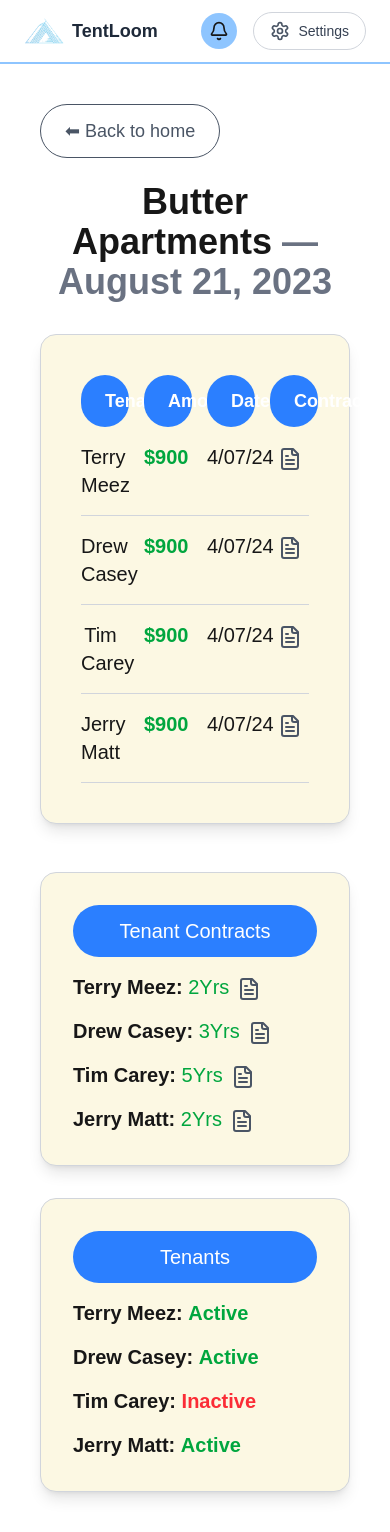
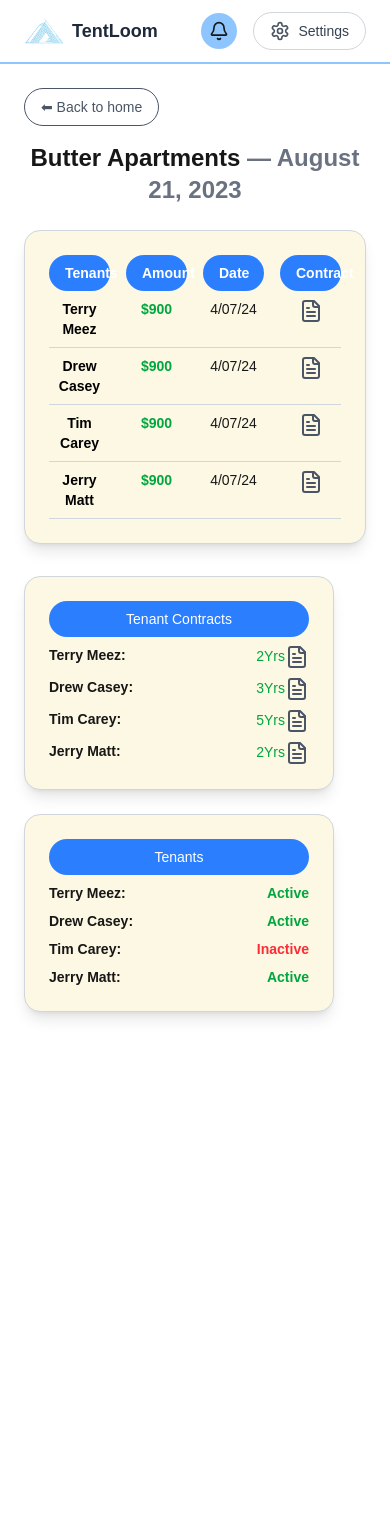
Before and after one commit to adnanfrd/Transaction-system, a Next.js app in the folder admin/: page /apartments/subapartments in a window 390 px wide. After the commit the page ends 1036 px from the top, so only its background shows below. Built offline with nearby package versions, Linux system fonts and the light colour scheme.

Commit message:
make tenantdetails Page

```diff
--- /dev/null
+++ b/admin/src/app/tenantdetails/page.tsx
@@ -0,0 +1,12 @@
+import TenantDetails from '@/subComponents/TenantDetails'
+import React from 'react'
+
+const page = () => {
+  return (
+    <div>
+        <TenantDetails/>
+    </div>
+  )
+}
+
+export default page
--- a/admin/src/subComponents/SubApartments.tsx
+++ b/admin/src/subComponents/SubApartments.tsx
@@ -1,86 +1,84 @@
 import Link from "next/link";
-import { FileText } from "lucide-react"; // Importing Lucide React icons
+import { FileText } from "lucide-react";
 
 const ButterApartments = () => {
   const tenants = [
-    { name: "Terry Meez", amount: "$900", date: "4/07/24", contract: "#", status: "Active", years: "2Yrs" },
-    { name: "Drew Casey", amount: "$900", date: "4/07/24", contract: "#", status: "Active", years: "3Yrs" },
-    { name: "Tim Carey", amount: "$900", date: "4/07/24", contract: "#", status: "Inactive", years: "5Yrs" },
-    { name: "Jerry Matt", amount: "$900", date: "4/07/24", contract: "#", status: "Active", years: "2Yrs" },
+    { name: "Terry Meez", amount: "$900", date: "4/07/24", contract: "#", status: "Active", years: "2Yrs", detailsPage: "/tenantdetails" },
+    { name: "Drew Casey", amount: "$900", date: "4/07/24", contract: "#", status: "Active", years: "3Yrs", detailsPage: "/tenantdetails" },
+    { name: "Tim Carey", amount: "$900", date: "4/07/24", contract: "#", status: "Inactive", years: "5Yrs", detailsPage: "/tenantdetails" },
+    { name: "Jerry Matt", amount: "$900", date: "4/07/24", contract: "#", status: "Active", years: "2Yrs", detailsPage: "/tenantdetails" },
   ];
 
   return (
-    <div className="min-h-screen bg-white flex flex-col items-center p-10">
-      {/* Back Button */}
-      <div className="w-full max-w-7xl mb-6 flex">
-        <Link
-          href="/"
-          className="flex items-center text-gray-600 border rounded-full px-6 py-3 text-lg hover:bg-gray-100"
-        >
+    <div className="min-h-screen bg-white flex flex-col items-center p-6 md:p-10">
+      <div className="w-full max-w-7xl mb-4 md:mb-6 flex">
+        <Link href="/" className="flex items-center text-gray-600 border rounded-full px-4 py-2 md:px-6 md:py-3 text-sm md:text-lg hover:bg-gray-100">
           ⬅ Back to home
         </Link>
       </div>
 
-      {/* Page Title */}
-      <h1 className="text-4xl font-semibold text-center mb-8">
-        <span className="font-bold">Butter Apartments</span>{" "}
-        <span className="text-gray-500">— August 21, 2023</span>
+      <h1 className="text-2xl md:text-4xl font-semibold text-center mb-6">
+        <span className="font-bold">Butter Apartments</span>
+        <span className="text-gray-500"> — August 21, 2023</span>
       </h1>
 
-      {/* Layout Grid */}
-      <div className="grid grid-cols-1 lg:grid-cols-2 gap-12 w-full max-w-7xl">
-        {/* Tenants Table */}
-        <div className="bg-[#FCF8E3] p-10 rounded-2xl shadow-lg border border-gray-300">
-          <div className="grid grid-cols-4 gap-6 text-center font-semibold text-lg">
-            <span className="bg-blue-500 text-white px-6 py-3 rounded-full">Tenants</span>
-            <span className="bg-blue-500 text-white px-6 py-3 rounded-full">Amount</span>
-            <span className="bg-blue-500 text-white px-6 py-3 rounded-full">Date</span>
-            <span className="bg-blue-500 text-white px-6 py-3 rounded-full">Contract</span>
+      <div className="grid grid-cols-1 md:grid-cols-3 gap-8 w-full max-w-7xl">
+        <div className="col-span-2 bg-[#FCF8E3] p-6 md:p-10 rounded-2xl shadow-lg border border-gray-300">
+          <div className="grid grid-cols-4 gap-4 md:gap-6 text-center font-semibold text-sm md:text-lg">
+            <span className="bg-blue-500 text-white px-4 py-2 md:px-6 md:py-3 rounded-full">Tenants</span>
+            <span className="bg-blue-500 text-white px-4 py-2 md:px-6 md:py-3 rounded-full">Amount</span>
+            <span className="bg-blue-500 text-white px-4 py-2 md:px-6 md:py-3 rounded-full">Date</span>
+            <span className="bg-blue-500 text-white px-4 py-2 md:px-6 md:py-3 rounded-full">Contract</span>
           </div>
+
           {tenants.map((tenant, index) => (
-            <div key={index} className="grid grid-cols-4 gap-6 text-center py-4 border-b border-gray-300 text-xl">
-              <span>{tenant.name}</span>
+            <div key={index} className="grid grid-cols-4 gap-4 md:gap-6 text-center py-2 md:py-4 border-b border-gray-300 text-sm md:text-xl">
+              <Link href={tenant.detailsPage} className="text-black font-bold cursor-pointer">
+                {tenant.name}
+              </Link>
               <span className="text-green-600 font-bold">{tenant.amount}</span>
               <span>{tenant.date}</span>
               <span>
                 <Link href={tenant.contract}>
-                  <FileText className="text-gray-600 cursor-pointer hover:text-blue-500 inline-block" size={24} />
+                <FileText className="text-gray-600 cursor-pointer hover:text-blue-500 inline-block md:w-8 md:h-8" size={24} />
                 </Link>
               </span>
             </div>
           ))}
         </div>
 
-        {/* Right Section */}
-        <div className="grid grid-cols-1 md:grid-cols-2 gap-8">
-          {/* Tenant Contracts */}
-          <div className="bg-[#FCF8E3] p-8 rounded-2xl shadow-lg border border-gray-300">
-            <h3 className="bg-blue-500 text-white px-6 py-3 rounded-full text-center font-medium text-xl">
+        <div className="grid grid-cols-1 gap-6">
+          <div className="bg-[#FCF8E3] p-6 md:p-8 rounded-2xl shadow-lg border border-gray-300">
+            <h3 className="bg-blue-500 text-white px-4 py-2 md:px-6 md:py-3 rounded-full text-center font-medium text-sm md:text-xl">
               Tenant Contracts
             </h3>
             {tenants.map((tenant, index) => (
-              <p key={index} className="text-xl mt-4">
-                <strong>{tenant.name}:</strong> <span className="text-green-600">{tenant.years}</span>
+              <p key={index} className="text-sm md:text-xl mt-2 md:mt-4 flex justify-between">
+                <div>
+                <strong>{tenant.name}:</strong>
+                    </div>
+                    <div>
+                <span className="text-green-600">{tenant.years}</span>
                 <Link href={tenant.contract}>
-                  <FileText className="text-gray-600 ml-2 cursor-pointer hover:text-blue-500 inline-block" size={24} />
+                <FileText className="text-gray-600 cursor-pointer hover:text-blue-500 inline-block md:w-8 md:h-8" size={24} />
                 </Link>
+                </div>
               </p>
             ))}
           </div>
 
-          {/* Tenant Status */}
-          <div className="bg-[#FCF8E3] p-8 rounded-2xl shadow-lg border border-gray-300">
-            <h3 className="bg-blue-500 text-white px-6 py-3 rounded-full text-center font-medium text-xl">Tenants</h3>
+          <div className="bg-[#FCF8E3] p-6 md:p-8 rounded-2xl shadow-lg border border-gray-300">
+            <h3 className="bg-blue-500 text-white px-4 py-2 md:px-6 md:py-3 rounded-full text-center font-medium text-sm md:text-xl">Tenants</h3>
             {tenants.map((tenant, index) => (
-              <p key={index} className="text-xl mt-4">
-                <strong>{tenant.name}:</strong>{" "}
-                <span
-                  className={`font-semibold text-xl ${
-                    tenant.status === "Active" ? "text-green-600" : "text-red-500"
-                  }`}
-                >
+              <p key={index} className="text-sm md:text-xl mt-2 md:mt-4 flex justify-between">
+                <div>
+                <strong>{tenant.name}:</strong>
+                </div>
+                <div>
+                <span className={`font-semibold text-sm md:text-xl ${tenant.status === "Active" ? "text-green-600" : "text-red-500"}`}>
                   {tenant.status}
                 </span>
+                </div>
               </p>
             ))}
           </div>
--- /dev/null
+++ b/admin/src/subComponents/TenantDetails.tsx
@@ -0,0 +1,55 @@
+import Link from "next/link";
+import { ArrowLeft } from "lucide-react";
+
+const TenantDetails = () => {
+  return (
+    <div className="min-h-[80vh] flex flex-col items-center justify-center bg-white px-6 py-10">
+      <div className="w-full max-w-3xl flex items-center justify-between mb-6">
+        <Link
+          href="/"
+          className="flex items-center text-gray-600 border rounded-full px-6 py-2 text-lg hover:bg-gray-100"
+        >
+          <ArrowLeft className="mr-2" size={20} /> Back to home
+        </Link>
+        <span className="text-xl text-gray-500">August 21, 2023</span>
+      </div>
+
+      <h1 className="text-3xl font-semibold text-center mb-6">
+        Butter Apartments
+      </h1>
+
+      <div className="bg-[#FCF8E3] p-12 rounded-2xl shadow-lg border border-gray-300 w-full max-w-2xl">
+        <div className="flex justify-center mb-4">
+          <span className="bg-blue-500 text-white px-6 py-3 rounded-full text-lg shadow">
+            Contact Details
+          </span>
+        </div>
+
+        <div className="space-y-4 text-lg">
+          <p className="flex justify-between">
+            <span className="text-gray-600 font-medium">Name:</span>
+            <span className="text-green-700">Drew Casey</span>
+          </p>
+          <p className="flex justify-between">
+            <span className="text-gray-600 font-medium">Account Number:</span>
+            <span className="text-green-700">fvb5214</span>
+          </p>
+          <p className="flex justify-between">
+            <span className="text-gray-600 font-medium">Apt #:</span>
+            <span className="text-green-700">20</span>
+          </p>
+          <p className="flex justify-between">
+            <span className="text-gray-600 font-medium">Status:</span>
+            <span className="text-green-700 font-semibold">Active Tenant</span>
+          </p>
+          <p className="flex justify-between">
+            <span className="text-gray-600 font-medium">Contact:</span>
+            <span className="text-green-700 underline">323-705-6551</span>
+          </p>
+        </div>
+      </div>
+    </div>
+  );
+};
+
+export default TenantDetails;
```
